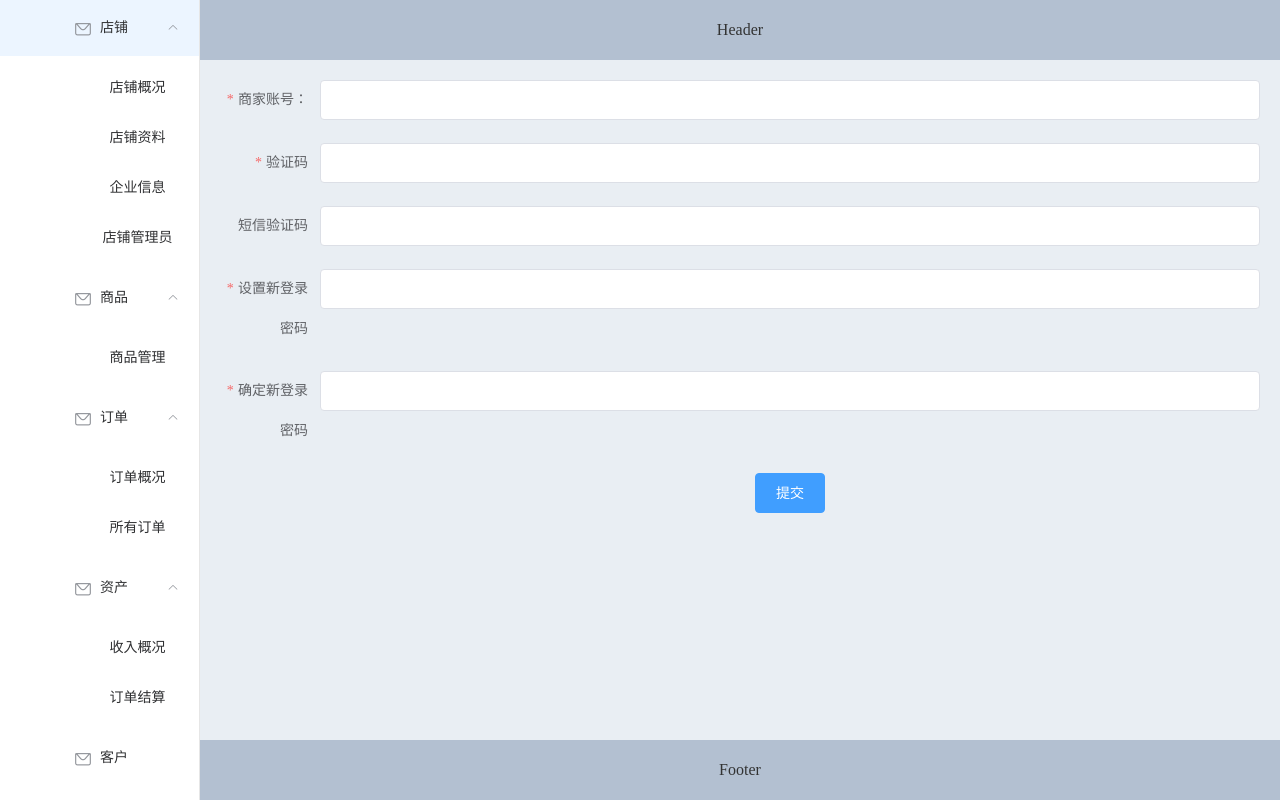
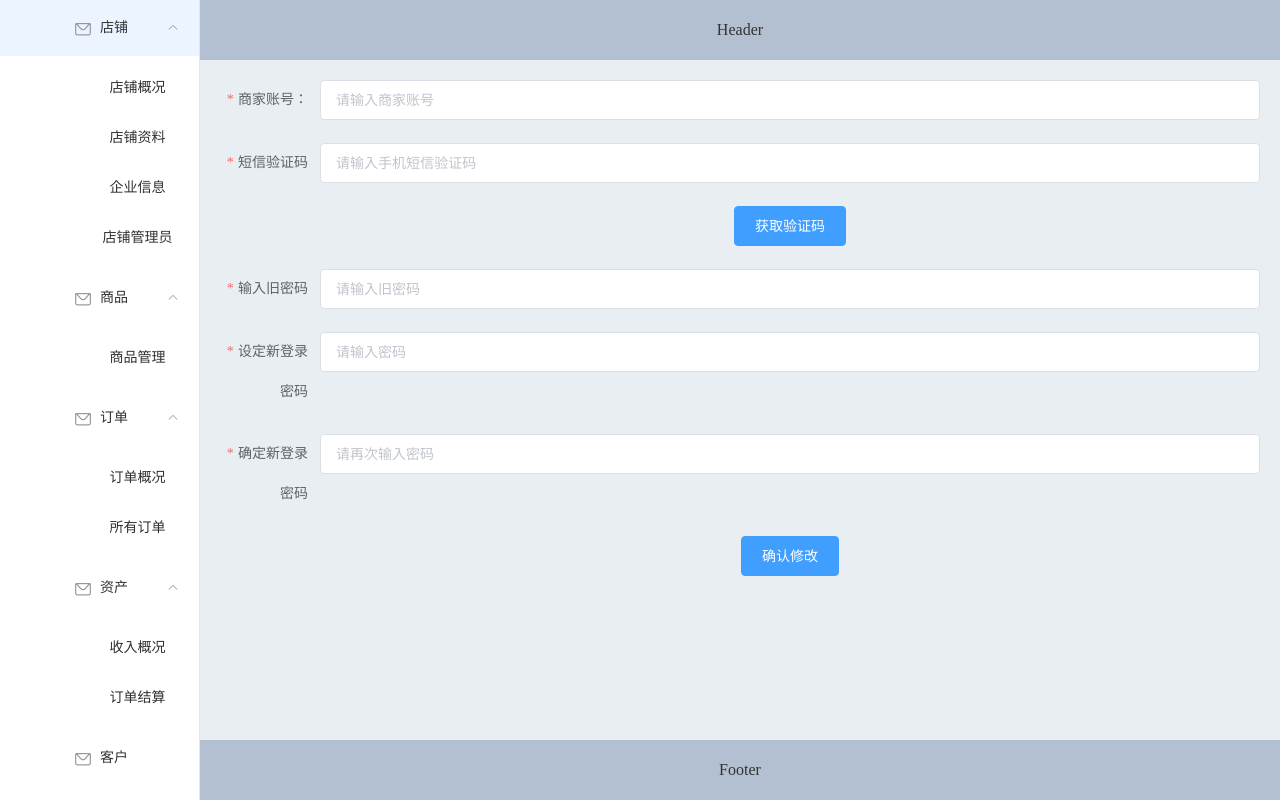
Before and after one commit to meiniepan/vue-mei, a Vue app: page /configuration in a window 1280 px wide. Built offline with nearby package versions, Linux system fonts and the light colour scheme; what vue-area-linkage would draw is missing.

Commit message:
update configuration
update configuration UI and join codeVerify interface、fetchCode interface、modify password interface

Signed-off-by: huangpianpian@ulaidao.com

```diff
--- a/src/http/service.js
+++ b/src/http/service.js
@@ -294,6 +294,17 @@ const interfaceData = {
                 return res.data;
             })
     },
+    /*设置*/
+    configuration(data) {
+        return axios.post('/configure', data)
+            .then((res) => {
+                if(res.data.code === 200){
+                    return res.data.code;
+                }else{
+                    return Message.error(res.data.message);
+                }
+            })
+    },
     /*忘记密码*/
     forgetPassword(data) {
         httpPost('/password/retrieve', data);
@@ -318,6 +329,7 @@ const interfaceData = {
 function httpPost(httpUrl, paramet) {
     return axios.post(httpUrl, paramet)
         .then((res) => {
+            console.log(res);
             if(res.data.code === 200){
                 if(res.data.data){
                     console.log('数据');
--- a/src/views/Configuration/Configuration.vue
+++ b/src/views/Configuration/Configuration.vue
@@ -1,22 +1,25 @@
 <template>
     <el-form :model="configForm" status-icon :rules="rules" ref="configForm" label-width="100px" class="">
         <el-form-item label="商家账号：" prop="merchantAccount">
-            <el-input type="merchantAccount" v-model="configForm.merchantAccount" autocomplete="off"></el-input>
-        </el-form-item>
-        <el-form-item label="验证码" prop="code">
-            <el-input type="code" v-model="configForm.code" autocomplete="off"></el-input>
+            <el-input type="text" v-model="configForm.merchantAccount" autocomplete="off" placeholder="请输入商家账号"></el-input>
         </el-form-item>
         <el-form-item label="短信验证码" prop="msgCode">
-            <el-input v-model.number="configForm.msgCode"></el-input>
-        </el-form-item>
-        <el-form-item label="设置新登录密码" prop="password">
-            <el-input v-model="configForm.password"></el-input>
-        </el-form-item>
-        <el-form-item label="确定新登录密码" prop="ensurePassword">
-            <el-input v-model="configForm.ensurePassword"></el-input>
+            <el-input v-model.number="configForm.msgCode" placeholder="请输入手机短信验证码"></el-input>
         </el-form-item>
         <el-form-item>
-            <el-button type="primary" @click="submitForm('configForm')">提交</el-button>
+            <el-button type="primary" @click="fetchMsgCode()">获取验证码</el-button>
+        </el-form-item>
+        <el-form-item label="输入旧密码" prop="oriPassword">
+            <el-input v-model="configForm.oriPassword" placeholder="请输入旧密码"></el-input>
+        </el-form-item>
+        <el-form-item label="设定新登录密码" prop="password">
+            <el-input v-model="configForm.password" placeholder="请输入密码"></el-input>
+        </el-form-item>
+        <el-form-item label="确定新登录密码" prop="ensurePassword" >
+            <el-input v-model="configForm.ensurePassword" placeholder="请再次输入密码"></el-input>
+        </el-form-item>
+        <el-form-item>
+            <el-button type="primary" @click="submitForm('configForm')">确认修改</el-button>
         </el-form-item>
     </el-form>
 </template>
@@ -28,22 +31,17 @@
                 if (!value) {
                     return callback(new Error('商家账号不能为空'));
                 }
-                const reg = /^(13[0-9]|14[579]|15[0-3,5-9]|16[6]|17[0135678]|18[0-9]|19[89])\d{8}$/;
-                if(!reg.test(value)){
-                    return callback(new Error('请填写正确格式的手机号码'))
-                }else {
-                    callback();
-                }
+                callback();
             };
-            var validateCheckCode = (rule, value, callback) => {
+            var checkMsgCode = (rule, value, callback) => {
                 if (!value) {
-                    return callback(new Error('验证码不能为空'));
+                    return callback(new Error('短信验证码不能为空'));
                 }
                 callback();
             };
-            var msgCode = (rule, value, callback) => {
+            var checkOriPassword = (rule, value, callback) => {
                 if (!value) {
-                    return callback(new Error('短信验证码不能为空'));
+                    return callback(new Error('旧密码不能为空'));
                 }
                 callback();
             };
@@ -65,7 +63,6 @@
             return {
                 configForm: {
                     merchantAccount: '',
-                    code: '',
                     msgCode: '',
                     password: '',
                     ensurePassword: ''
@@ -74,11 +71,11 @@
                     merchantAccount: [
                         { validator: validateAccount, trigger: 'blur', required :true}
                     ],
-                    checkPass: [
-                        { validator: validateCheckCode, trigger: 'blur' }
+                    msgCode: [
+                        { validator: checkMsgCode, trigger: 'blur', required :true}
                     ],
-                    code: [
-                        { validator: msgCode, trigger: 'blur', required :true}
+                    oriPassword:[
+                        { validator: checkOriPassword, trigger: 'blur', required :true}
                     ],
                     password: [
                         { validator: checkPassword, trigger: 'blur', required :true}
@@ -90,16 +87,46 @@
             };
         },
         methods: {
-            submitForm(formName) {
-                this.$refs[formName].validate((valid) => {
+            /*获取验证码*/
+            fetchMsgCode() {
+                let data = {
+                    value: this.$store.state.mobile
+                    // value: '17600672340'
+                }
+                this.$http.getCode(data); //发送验证码
+            },
+
+            submitForm(configForm) {
+                this.$refs[configForm].validate((valid) => {
                     if (valid) {
-                        alert('submit!');
+                        let codeData = {
+                            "mobile": this.$store.state.mobile,
+                            // "mobile": '17600672340',
+                            "captcha": this.configForm.msgCode
+                        };
+                        this.$http.checkCode(codeData).then((res) => {
+                            if (res === 200) {
+                                let params = {
+                                    "name": this.configForm.merchantAccount,
+                                    "oriPassword": this.configForm.oriPassword,
+                                    "newPassword": this.configForm.password
+                                };
+                                this.$http.configuration(params).then((res) => {
+                                    if (res === 200) {
+                                        this.$message.success('设置信息提交成功');
+                                    } else {
+                                        this.$message.error('设置信息提交失败');
+                                    }
+                                });
+                            }else {
+                                this.$message.error(res);
+                            }
+                        });
                     } else {
                         return false;
                     }
                 });
             }
-
         }
     }
 </script>
--- a/src/views/Login/Login.vue
+++ b/src/views/Login/Login.vue
@@ -3,21 +3,21 @@
         <div class="login-pos">
             <img src="~@/assets/ld-bg.png" alt="">
             <div class="login-msg">
-                <el-form ref="loginForm" :rules="rules" :model="loginForm" label-width="100px">
-
-                    <el-form-item label="用户名：" prop="name">
-                        <el-input v-model="loginForm.name"></el-input>
+                <el-form ref="loginForm" :model="loginForm" label-width="100px">
+                    <el-form-item label="手机号：">
+                        <el-input v-model="loginForm.phone"></el-input>
                     </el-form-item>
 
-                    <el-form-item label="密码：" prop="password">
+                    <el-form-item label="密码：">
                         <el-input type="password" v-model="loginForm.password"></el-input>
                     </el-form-item>
 
-                    <Verify :barSize="{width: '478px',height: '58px'}" @success="verifyData(1)" @error="verifyData(0)" :type="3" :showButton="false"></Verify>
+                    <el-form-item label="验证码：">
+                        <el-input v-model="loginForm.code"></el-input>
+                    </el-form-item>
 
-                    <b @click="forgetPasseord" class="register">忘记密码</b>
-                    <el-button @click="login('loginForm')">登录</el-button>
-                    <el-button class="forget" @click="register">注册</el-button>
+                    <el-button @click="login">登陆</el-button>
+                    <el-button class="forget" @click="forgetPasseord">忘记密码？</el-button>
                 </el-form>
             </div>
         </div>
@@ -25,82 +25,28 @@
 </template>
 
 <script>
-    import Verify from 'vue2-verify'
     export default {
         name: "Login",
         data () {
-            let validatePass = (rule, value, callback) => {
-                let pattern = /^[a-zA-Z0-9]{3,20}$/;
-                if (value === '') {
-                    callback(new Error('请输入密码'));
-                }else if(!pattern.test(value)){
-                    callback(new Error('请输入6-20位字母和数字组合密码'));
-                } else {
-                    callback();
-                }
-            };
             return {
                 loginForm: {
-                    name: '',
+                    phone: '',
                     password: '',
                     code: ''
-                },
-                rules: {
-                    name: [
-                        {required: true, message: '请填写用户名', trigger: 'blur'},
-                    ],
-                    password: [
-                        { required: true, validator: validatePass, trigger: 'blur' }
-                    ],
-                },
-                codeStatus: 0, //0: 失败 1: 成功
+                }
             }
         },
         methods: {
-            login(formName) {
-                this.$refs[formName].validate((valid) => {
-                        if (valid) {
-                            console.log(this.codeStatus);
-                            if(this.codeStatus === 1){
-                                let data = {
-                                    "name": this.loginForm.name,
-                                    "password": this.loginForm.password
-                                };
-                                this.$http.login(data).then((res) => {
-                                    if(res.code === 200){
-                                        console.log(res.data);
-                                        this.$router.push('/overview');
-                                    }else if(res.code === 203){
-                                        console.log(111)
-                                    }
-                                });
-                            }else{
-                                this.$message.error('验证失败')
-                            }
-                        }
-                });
+            login() {
+                this.$router.push('/overview');
             },
             forgetPasseord() {
                 this.$router.push('/password');
-            },
-            register() {
-                this.$router.push('/register');
-            },
-            verifyData(data) {
-                data !== 0 ? this.codeStatus = 1 : this.$message.error('验证失败');
             }
-        },
-        components: {Verify}
+        }
     }
 </script>
 
 <style scoped lang="scss">
-    .register{
-        text-align: right;
-        display: block;
-        text-decoration: underline;
-        margin-right: 65px;
-        margin-bottom: 40px;
-        cursor: pointer;
-    }
+
 </style>
```
Also changed, not shown: src/http/index.js (line endings or trailing spaces).
